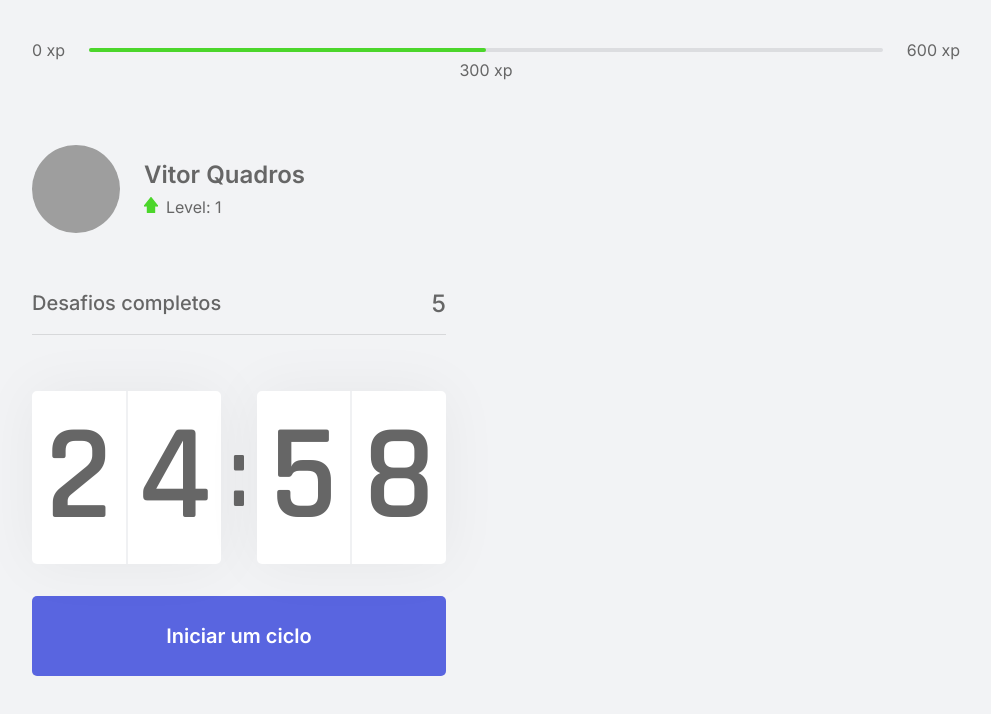
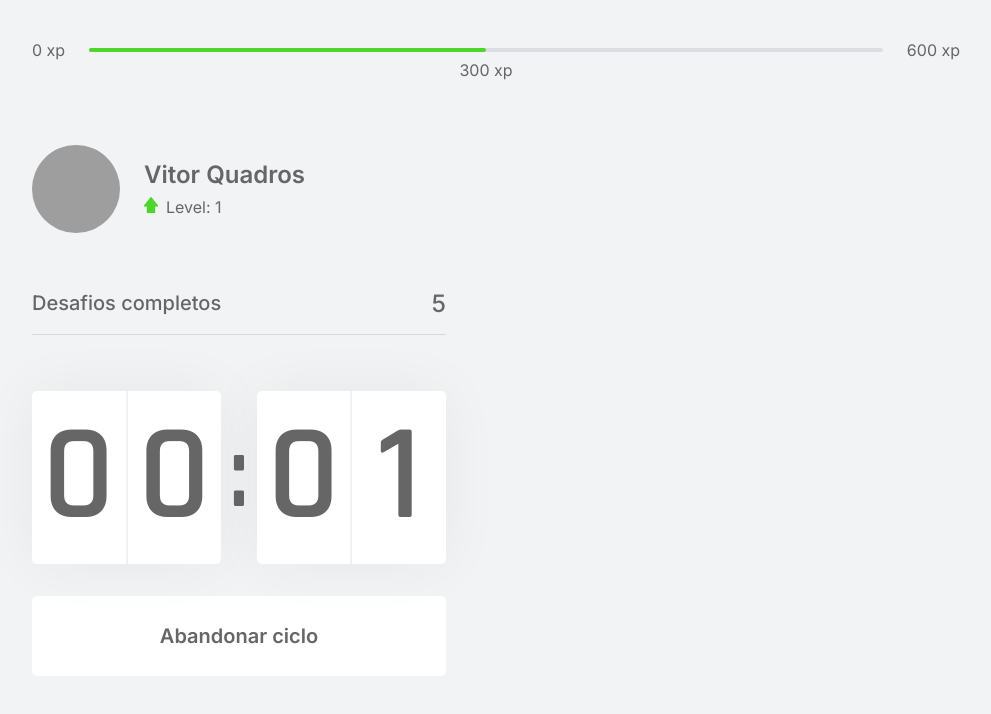
Before and after one commit to vitorquadros/move-it, a Next.js app: page / in a window 1280 px wide. Both pictures are taken after a click on the button "Iniciar um ciclo". Shown: the top 714 px of the page, without its empty margins (144-1135 px from the left). Built offline with nearby package versions, Linux system fonts and the light colour scheme; grey boxes are pictures that could not be loaded.

Commit message:
feat (countdown): reset function, finishing component

```diff
--- a/src/components/Countdown.tsx
+++ b/src/components/Countdown.tsx
@@ -1,9 +1,12 @@
 import { useState, useEffect } from 'react';
 import styles from '../styles/components/Countdown.module.css';
 
+let countdownTimeout;
+
 export default function Countdown() {
-  const [time, setTime] = useState(25 * 60);
-  const [active, setActive] = useState(false);
+  const [time, setTime] = useState(0.05 * 60);
+  const [isActive, setIsActive] = useState(false);
+  const [hasFinished, setHasFinished] = useState(false);
   const minutes = Math.floor(time / 60);
   const seconds = time % 60;
 
@@ -11,16 +14,25 @@
   const [secondLeft, secondRight] = String(seconds).padStart(2, '0').split('');
 
   function startCountdown() {
-    setActive(true);
+    setIsActive(true);
+  }
+
+  function resetCountdown() {
+    setIsActive(false);
+    clearTimeout(countdownTimeout);
+    setTime(0.05 * 60);
   }
 
   useEffect(() => {
-    if (active && time > 0) {
-      setTimeout(() => {
+    if (isActive && time > 0) {
+      countdownTimeout = setTimeout(() => {
         setTime(time - 1);
       }, 1000);
+    } else if (isActive && time === 0) {
+      setHasFinished(true);
+      setIsActive(false);
     }
-  }, [active, time]);
+  }, [isActive, time]);
 
   return (
     <div>
@@ -36,14 +48,35 @@
         </div>
       </div>
 
+      { hasFinished ? (
+        <button
+          disabled
+          className={styles.countdownButton}
+        >
+          Ciclo encerrado
+        </button>
+      ) : (
+        <>
+          {isActive ? (
+            <button
+              type="button"
+              className={`${styles.countdownButton} ${styles.countdownButtonActive}`}
+              onClick={resetCountdown}
+            >
+              Abandonar ciclo
+            </button>
+          ) : (
             <button
               type="button"
               className={styles.countdownButton}
               onClick={startCountdown}
             >
               Iniciar um ciclo
+            </button>
+          )}
+        </>
+      )}
 
-      </button>
     </div>
   );
 }
--- a/src/styles/components/Countdown.module.css
+++ b/src/styles/components/Countdown.module.css
@@ -49,8 +49,25 @@
   font-size: 1.25rem;
   font-weight: 600;
   transition: background-color 0.2s;
+  outline: none;
 }
 
-.countdownButton:hover {
+.countdownButton:not(:disabled):hover {
   background: var(--blue-dark);
 }
+
+.countdownButtonActive {
+  background-color: var(--white);
+  color: var(--title);
+}
+
+.countdownButtonActive:not(:disabled):hover {
+  background-color: var(--red);
+  color: var(--white);
+}
+
+.countdownButton:disabled {
+  background-color: var(--white);
+  color: var(--text);
+  cursor: not-allowed;
+}
```
Also changed, not shown: .eslintrc.json. Lines whose indentation alone changed are shown as unchanged.
